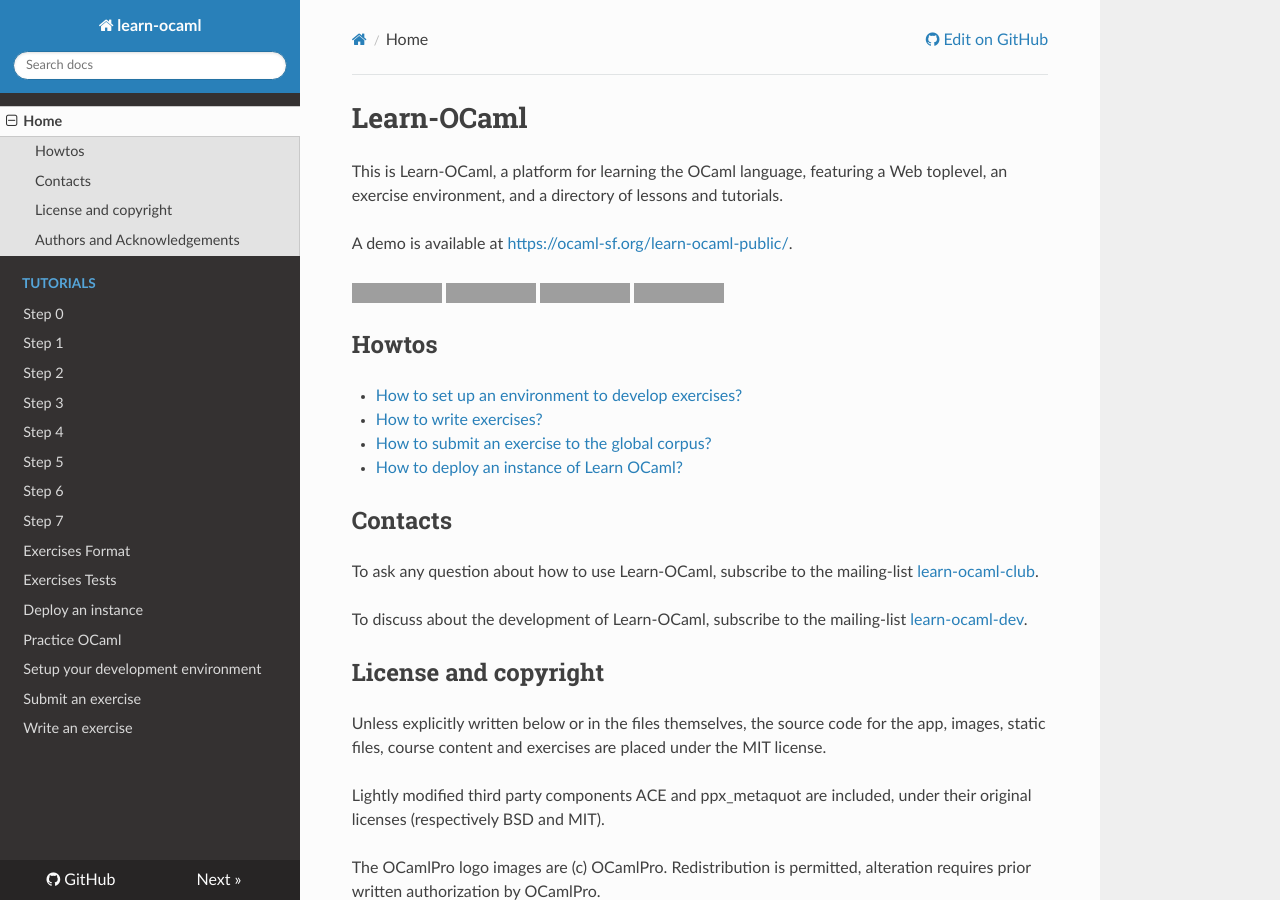
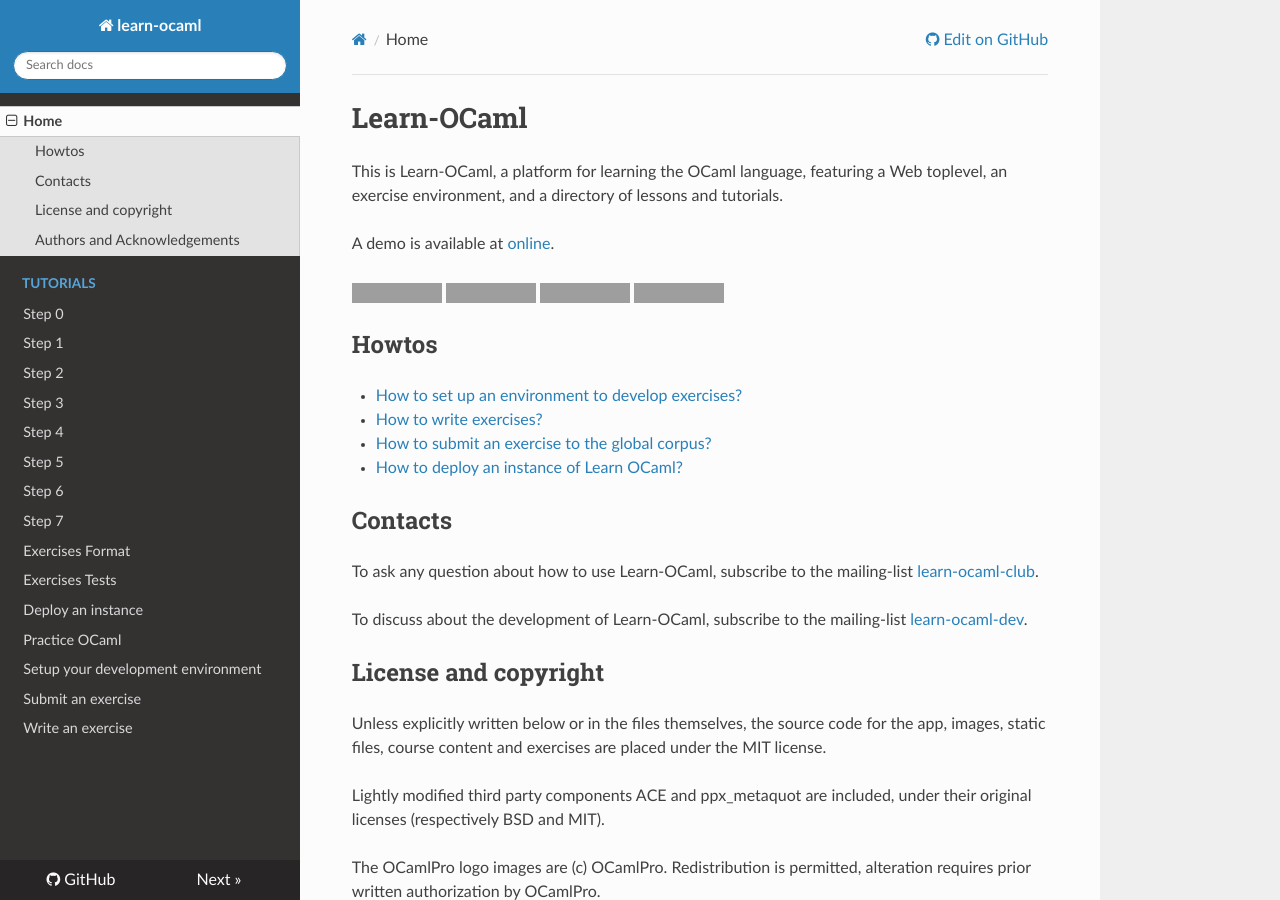
Before and after one commit to ocaml-sf/learn-ocaml, an MkDocs documentation site: the page built from docs/index.md, in a window 1280 px wide and 900 px high. Built offline with MkDocs 1.6.1, drawn with Linux system fonts in a browser that asks for light colours; nearby versions of some CDN libraries; grey boxes are pictures that could not be loaded.

Commit message:
Update index.md

```diff
--- a/docs/index.md
+++ b/docs/index.md
@@ -5,7 +5,7 @@
 featuring a Web toplevel, an exercise environment, and a directory of
 lessons and tutorials.
 
-A demo is available at [https://ocaml-sf.org/learn-ocaml-public/](online).
+A demo is available at [online](https://ocaml-sf.org/learn-ocaml-public/).
 
 [![CI](https://github.com/ocaml-sf/learn-ocaml/workflows/CI/badge.svg?branch=master)](https://github.com/ocaml-sf/learn-ocaml/actions?query=workflow%3ACI)
 [![macOS](https://github.com/ocaml-sf/learn-ocaml/workflows/macOS/badge.svg?branch=master)](https://github.com/ocaml-sf/learn-ocaml/actions?query=workflow%3AmacOS)
```
